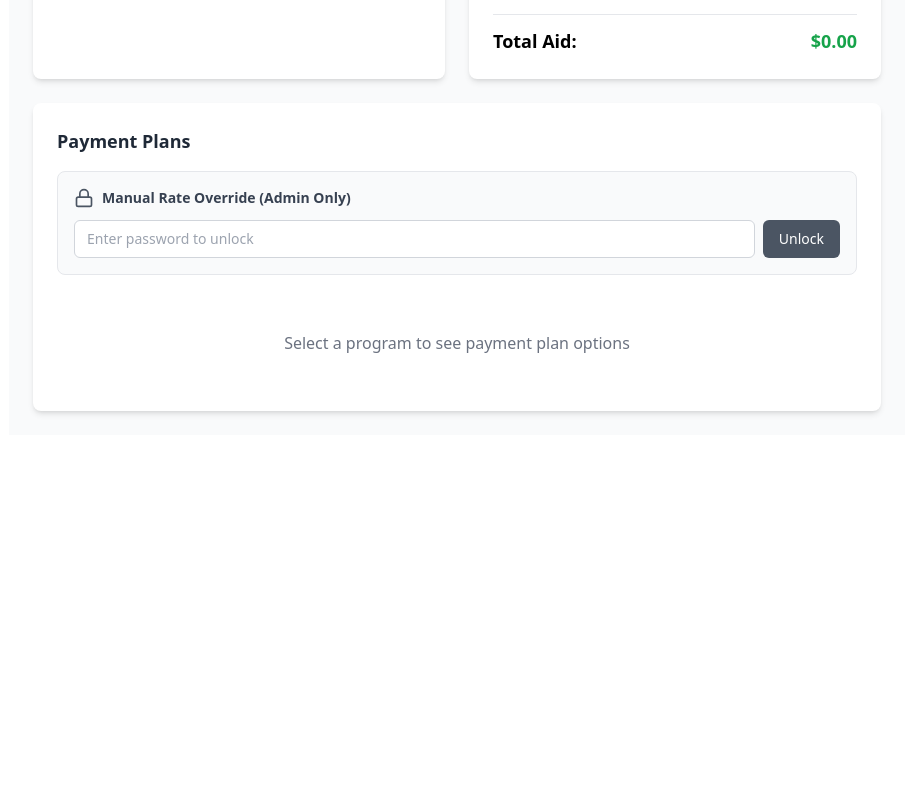
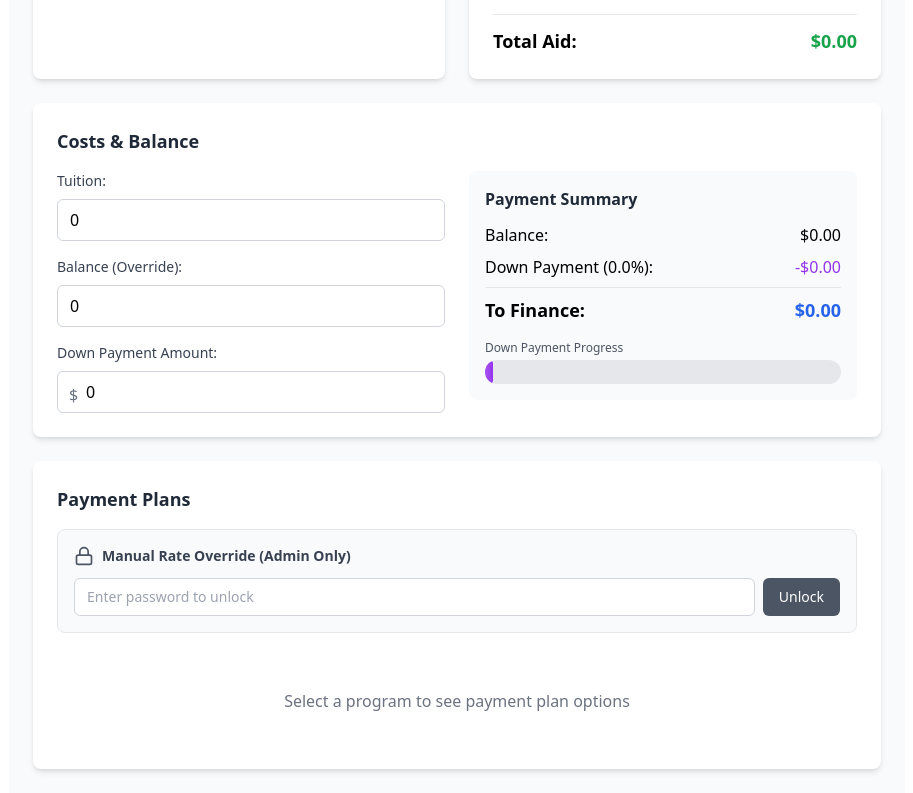
Before and after one commit to paulrsapio-maker/payment-calculator, a React (Create React App) app: page / in a window 1280 px wide. Shown: the part 666-1459 px from the top of the page, without its empty margins (183-1096 px from the left). Before the commit the page ends 1101 px from the top, so only its background shows below. Built offline with nearby package versions, Linux system fonts and the light colour scheme.

Commit message:
Update App.js
Fixed down payment.

```diff
--- a/src/App.js
+++ b/src/App.js
@@ -344,6 +344,77 @@ const PaymentPlanCalculator = () => {
       </div>
 
       <div className="bg-white rounded-lg shadow-md p-6 mt-6">
+        <h2 className="text-lg font-semibold text-gray-800 mb-4">Costs & Balance</h2>
+        <div className="grid grid-cols-1 md:grid-cols-2 gap-6">
+          <div className="space-y-4">
+            <div>
+              <label className="block text-sm font-medium text-gray-700 mb-2">Tuition:</label>
+              <input type="number" value={tuition} onChange={(e) => setTuition(parseFloat(e.target.value) || 0)}
+                className="w-full px-3 py-2 border border-gray-300 rounded-md" />
+            </div>
+            <div>
+              <label className="block text-sm font-medium text-gray-700 mb-2">Balance (Override):</label>
+              <input type="number" value={balance} onChange={(e) => setBalance(parseFloat(e.target.value) || 0)}
+                className="w-full px-3 py-2 border border-gray-300 rounded-md" placeholder={calculatedBalance.toString()} />
+            </div>
+            <div>
+              <label className="block text-sm font-medium text-gray-700 mb-2">Down Payment Amount:</label>
+              <div className="relative">
+                <span className="absolute left-3 top-3 text-gray-500">$</span>
+                <input
+                  type="number"
+                  value={downPayment}
+                  onChange={(e) => setDownPayment(parseFloat(e.target.value) || 0)}
+                  className="w-full pl-7 pr-3 py-2 border border-gray-300 rounded-md focus:outline-none focus:ring-2 focus:ring-purple-500"
+                  placeholder="0.00"
+                  step="100"
+                />
+              </div>
+            </div>
+          </div>
+
+          <div>
+            <div className="bg-gray-50 p-4 rounded-lg">
+              <h3 className="font-semibold text-gray-800 mb-3">Payment Summary</h3>
+              <div className="space-y-2">
+                <div className="flex justify-between">
+                  <span>Balance:</span>
+                  <span className="font-medium">{formatCurrency(activeBalance)}</span>
+                </div>
+                <div className="flex justify-between">
+                  <span>Down Payment ({downPaymentPercentage.toFixed(1)}%):</span>
+                  <span className="font-medium text-purple-600">-{formatCurrency(downPayment)}</span>
+                </div>
+                <div className="border-t pt-2">
+                  <div className="flex justify-between font-semibold text-lg">
+                    <span>To Finance:</span>
+                    <span className="text-blue-600">{formatCurrency(financeAmount)}</span>
+                  </div>
+                </div>
+              </div>
+
+              {/* Down Payment Percentage Bar */}
+              <div className="mt-4">
+                <div className="text-xs text-gray-600 mb-1">Down Payment Progress</div>
+                <div className="w-full bg-gray-200 rounded-full h-6 overflow-hidden">
+                  <div
+                    className="bg-gradient-to-r from-purple-500 to-purple-600 h-6 rounded-full transition-all duration-300 ease-out flex items-center justify-end pr-2"
+                    style={{ width: `${Math.min(downPaymentPercentage, 100)}%` }}
+                  >
+                    {downPaymentPercentage > 10 && (
+                      <span className="text-white text-xs font-semibold">
+                        {downPaymentPercentage.toFixed(1)}%
+                      </span>
+                    )}
+                  </div>
+                </div>
+              </div>
+            </div>
+          </div>
+        </div>
+      </div>
+
+      <div className="bg-white rounded-lg shadow-md p-6 mt-6">
         <h2 className="text-lg font-semibold text-gray-800 mb-4">Payment Plans</h2>
 
         {/* Rate Override Section */}
```
